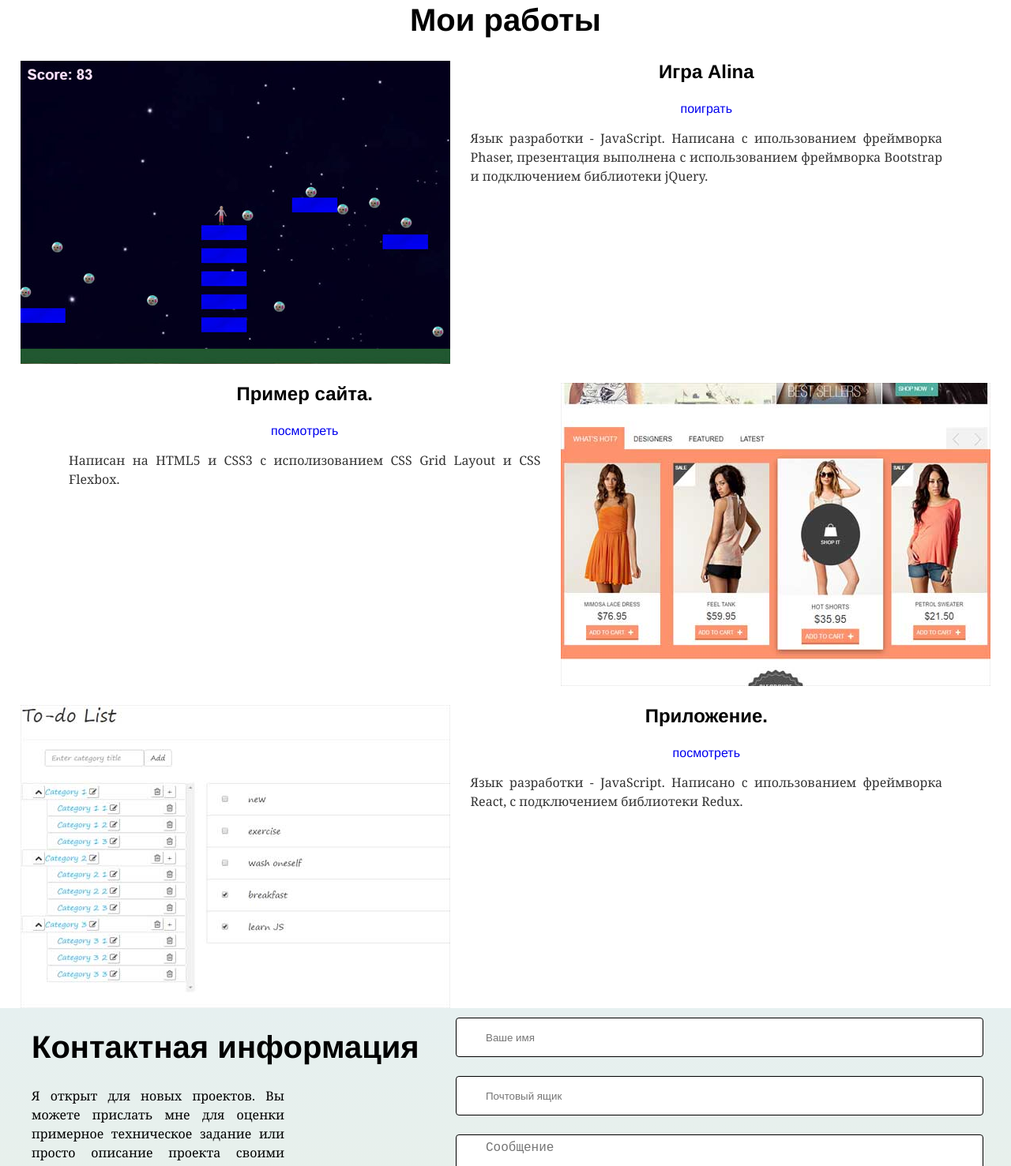
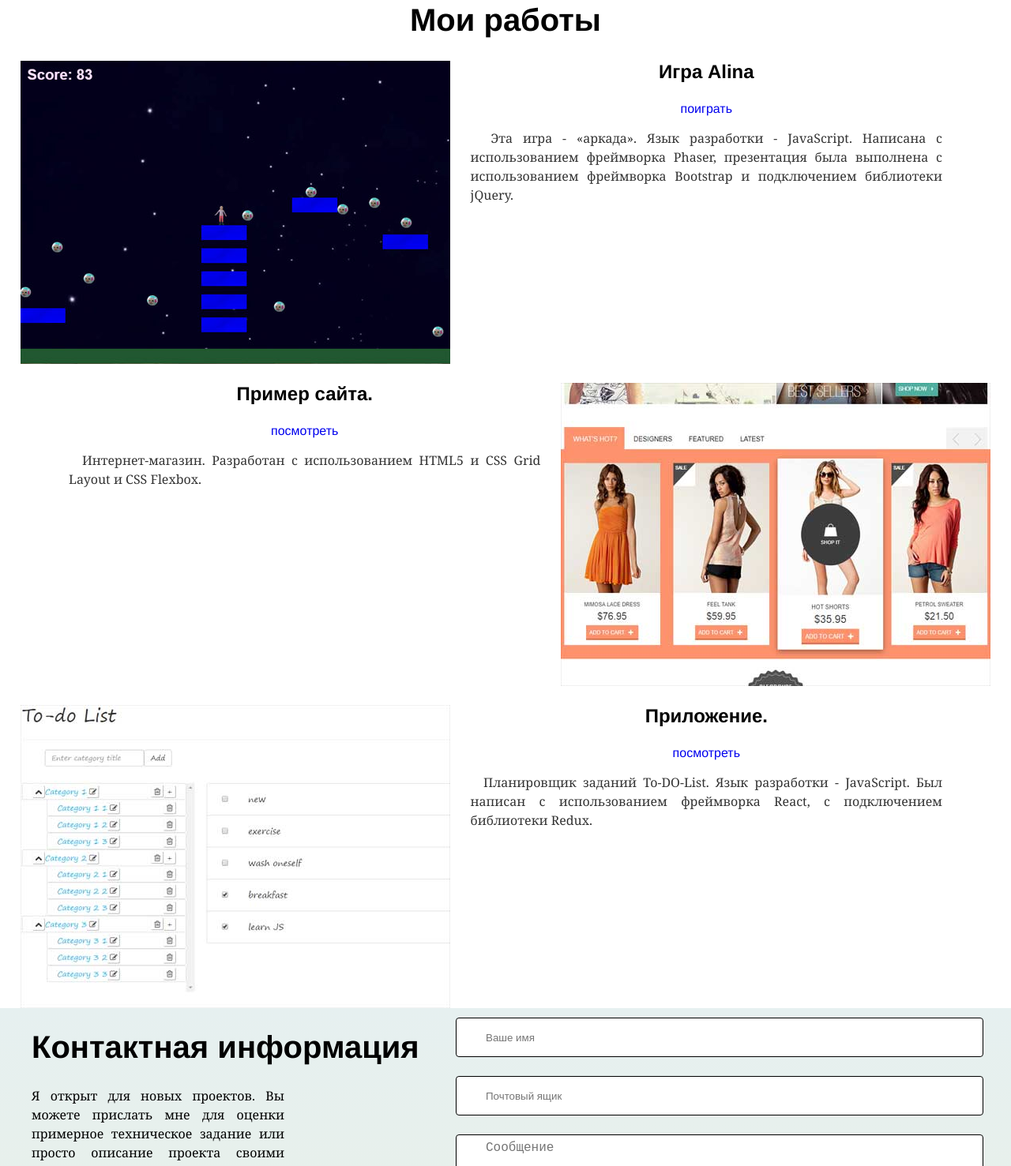
Before and after one commit to Vladimir2430/Test1_forBeginners, a website built with webpack: page index.html in a window 1280 px wide. Shown: the part 1355-2832 px from the top of the page at 79% size. Built offline with nearby package versions, Linux system fonts and the light colour scheme.

Commit message:
information updated

```diff
--- a/index.html
+++ b/index.html
@@ -67,42 +67,42 @@
         </div>
 
         <h1>Мои работы</h1>
-        <section class="my-works">
+        <div class="my-works">
             <figure class="screenshot"></figure>
             <article>
                 <div>
                     <h3>Игра Alina</h3>
-                    <a href="http://uladzimir-yeudakimovich.ml/game/" target="_self">поиграть</a>
+                    <a href="http://uladzimir-yeudakimovich.ml/phaser-game/" target="_self">поиграть</a>
                 </div>
-                <p>Язык разработки - JavaScript. Написана с ипользованием фреймворка Phaser, презентация выполнена с
-                  использованием фреймворка Bootstrap и подключением библиотеки jQuery.
+                <p>&nbsp; Эта игра - «аркада». Язык разработки - JavaScript. Написана с использованием фреймворка Phaser,
+                  презентация была выполнена с использованием фреймворка Bootstrap и подключением библиотеки jQuery.
                 </p>
             </article>
-        </section>
+        </div>
 
-        <section class="my-works">
+        <div class="my-works">
             <figure class="screenshot-site"></figure>
             <article>
                 <div>
                     <h3>Пример сайта.</h3>
                     <a href="http://uladzimir-yeudakimovich.ml/css-recipes-and-layouts/" target="_self">посмотреть</a>
                 </div>
-                <p>Написан на HTML5 и CSS3 с исполизованием CSS Grid Layout и CSS Flexbox.</p>
+                <p>&nbsp; Интернет-магазин. Разработан с использованием HTML5 и CSS Grid Layout и CSS Flexbox.</p>
             </article>
-        </section>
+        </div>
 
-        <section class="my-works">
+        <div class="my-works">
             <figure class="screenshot-app"></figure>
             <article>
                 <div>
                     <h3>Приложение.</h3>
                     <a href="http://uladzimir-yeudakimovich.ml/react-app/" target="_self">посмотреть</a>
                 </div>
-                <p>Язык разработки - JavaScript. Написано с ипользованием фреймворка React, c подключением
-                  библиотеки Redux.
+                <p>&nbsp; Планировщик заданий To-DO-List. Язык разработки - JavaScript. Был написан с использованием
+                  фреймворка React, с подключением библиотеки Redux.
                 </p>
             </article>
-        </section>
+        </div>
     </main>
                                          <!-- FOOTER -->
     <footer>
--- a/less/style.less
+++ b/less/style.less
@@ -114,9 +114,7 @@ body {
         background: url(../images/site_laptop.jpg) right no-repeat;
         float: right;
       }
-      .screenshot-app {
-        background: url(../images/app_laptop.jpg) no-repeat;
-      }
+      .screenshot-app {background: url(../images/app_laptop.jpg) no-repeat;}
     }
     article {
       height: 384px;
```
